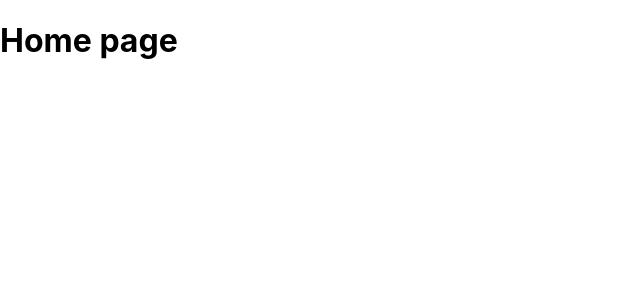
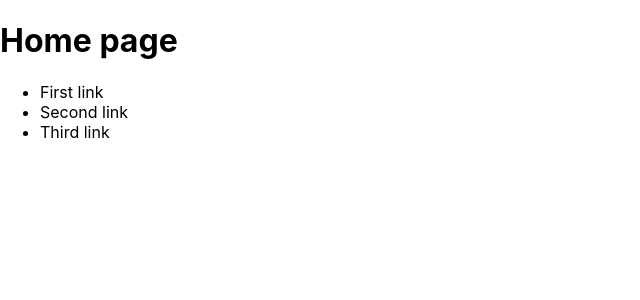
Before and after one commit to shinoby85/react-udemy, a Next.js app: page / in a window 1280 px wide. Shown: the top 300 px of the page, without its empty margins (0-640 px from the left). Built offline with nearby package versions, Linux system fonts and the light colour scheme.

Commit message:
Add links to details page

```diff
--- a/pages/index.js
+++ b/pages/index.js
@@ -1,5 +1,14 @@
+import Link from "next/link";
+
 export default function HomePage() {
   return (
-    <h1>Home page</h1>
+    <>
+      <h1>Home page</h1>
+      <ul>
+        <li><Link href="/news/first-page">First link</Link></li>
+        <li><Link href="/news/second-page">Second link</Link></li>
+        <li><Link href="/news/third-page">Third link</Link></li>
+      </ul>
+    </>
   )
 }
--- a/pages/news/[newsId].js
+++ b/pages/news/[newsId].js
@@ -1,6 +1,6 @@
 import {useRouter} from "next/router";
 
-export default function DetailsPage() {
+export default function DetailPage() {
   const router = useRouter();
   const newsId = router.query.newsId;
   return (
```
